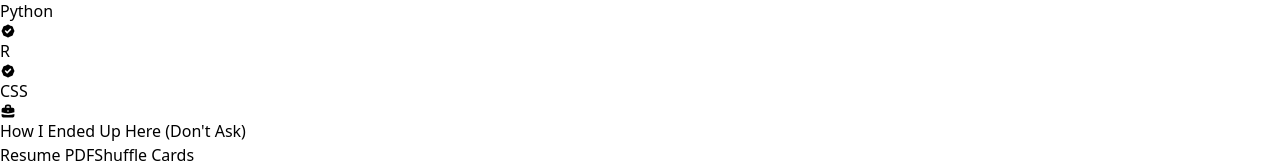
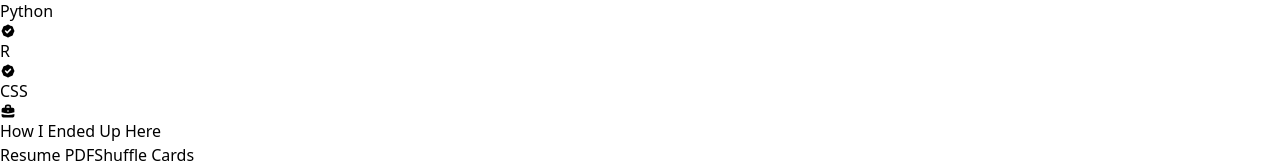
Before and after one commit to mxchallenger/mxchallenger.github.io, a React (Create React App) app: page / in a window 1280 px wide. Shown: the part 11041-11206 px from the top of the page. Built offline with nearby package versions, Linux system fonts and the light colour scheme.

Commit message:
added resume pdf

```diff
--- a/src/components/Resume.js
+++ b/src/components/Resume.js
@@ -25,7 +25,7 @@ export default function Resume() {
         <div className="flex flex-col w-full mb-20">
           <HiBriefcase className="text-5xl mx-auto inline-block w-10 mb-4 text-purple-500" />
           <h1 className="sm:text-4xl text-3xl font-medium title-font mb-4 text-pink-500">
-            How I Ended Up Here (Don't Ask)
+            How I Ended Up Here
           </h1>
           <div className="w-full flex justify-center gap-4 mt-4 md:mt-0">
           <a
```
Also changed, not shown: 1 other file (tests, documents, lock files or other folders).
